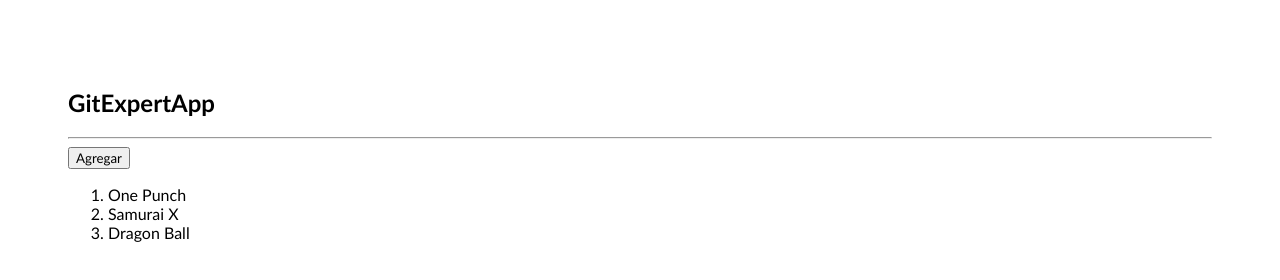
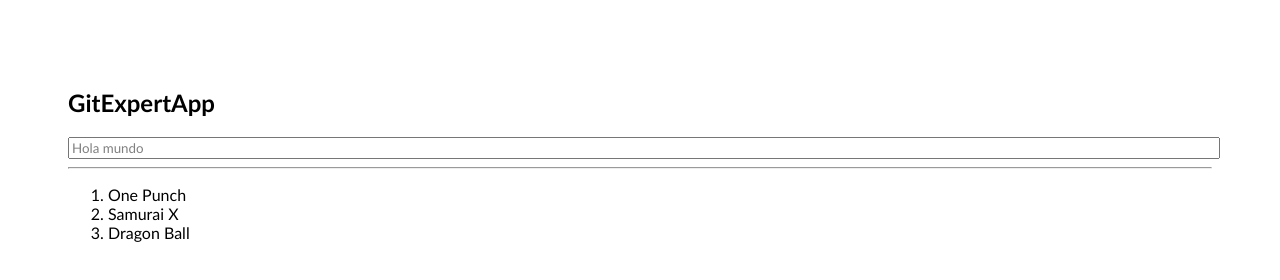
Before and after one commit to issyrivas17/GifExpertApp, a React app: page / in a window 1280 px wide. Built offline with nearby package versions, Linux system fonts and the light colour scheme.

Commit message:
Componente AddCategory

```diff
--- a/src/GifExpertApp.js
+++ b/src/GifExpertApp.js
@@ -1,18 +1,19 @@
 import React,{useState}from 'react';
+import { AddCategory } from './components/AddCategory';
 
 const GifExpertApp = () => {
 
-    /* const categories = ['One Punch','Samurai X','Dragon Ball'];  */
 const [categories, setCategories] = useState(['One Punch','Samurai X','Dragon Ball']);
 
-const handleAdd = () => {
+/* const handleAdd = () => {
 setCategories([...categories,'Sailor Moon'])
 
-}
+} */
   return <>
   <h2>GitExpertApp</h2>
+  <AddCategory/>
   <hr/>
-  <button onClick={ handleAdd }>Agregar</button>
+
 
 
   <ol>
--- /dev/null
+++ b/src/components/AddCategory.js
@@ -0,0 +1,27 @@
+import React,{useState} from 'react'
+
+export const AddCategory = () => {
+
+    const [inputValue,setInputValue] = useState('Hola mundo')
+
+    const handleInputChange= (e) => {
+        setInputValue(e.target.value)
+    }
+
+    const handleSubmit = (e) => {
+        e.preventDefault();
+console.log('Submit hecho')
+    }
+
+    return (
+        <form  onSubmit = {handleSubmit}>
+        <input
+       type = "text"
+       value = {inputValue}
+       onChange = {handleInputChange}
+       />
+        </form>
+
+
+    )
+}
--- a/src/index.css
+++ b/src/index.css
@@ -5,3 +5,9 @@
 body{
   padding: 60px;
 }
+
+input{
+  color: grey;
+  font-size: 1.2 rem;
+  width: 100%;
+}
```
